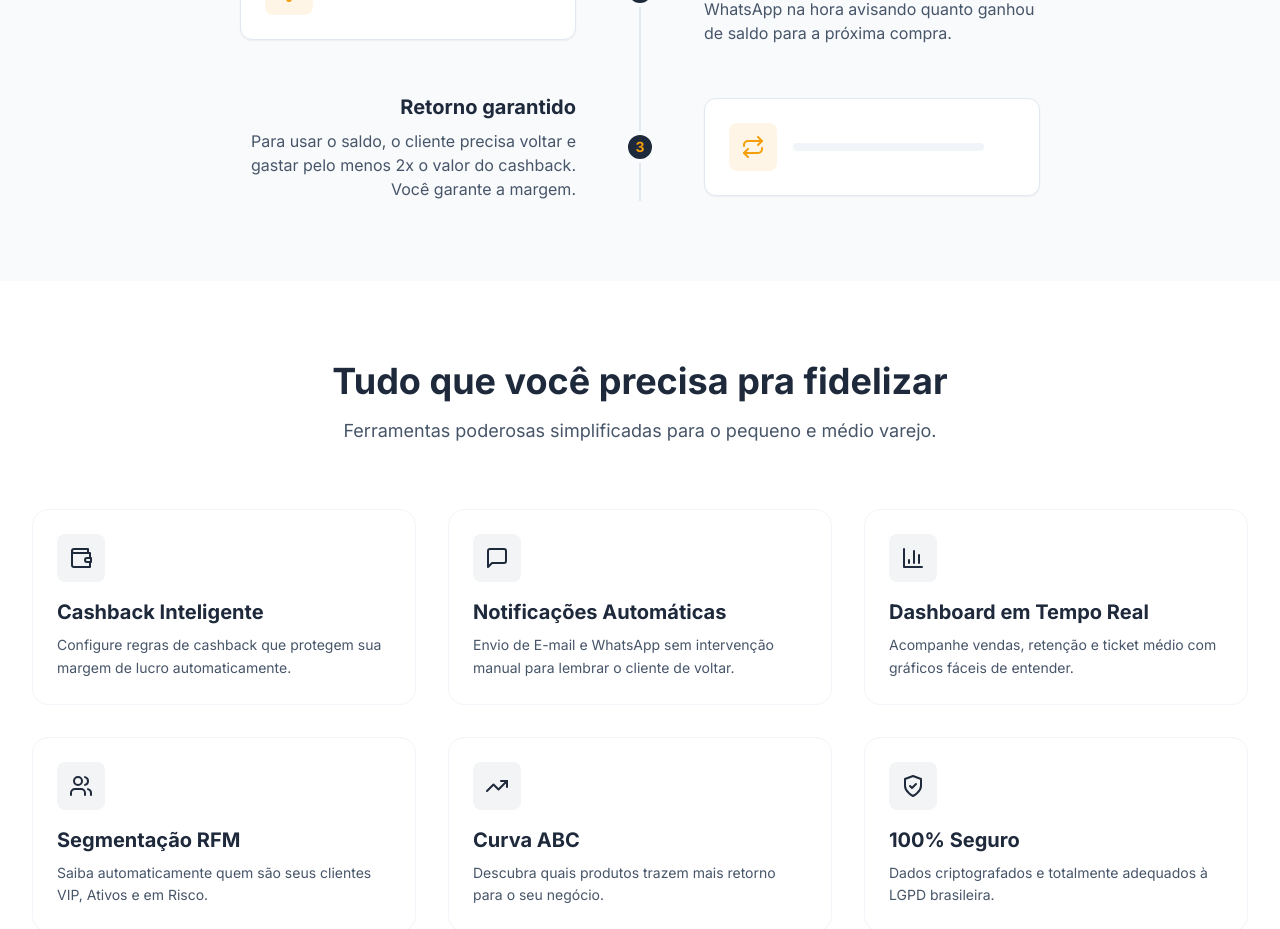
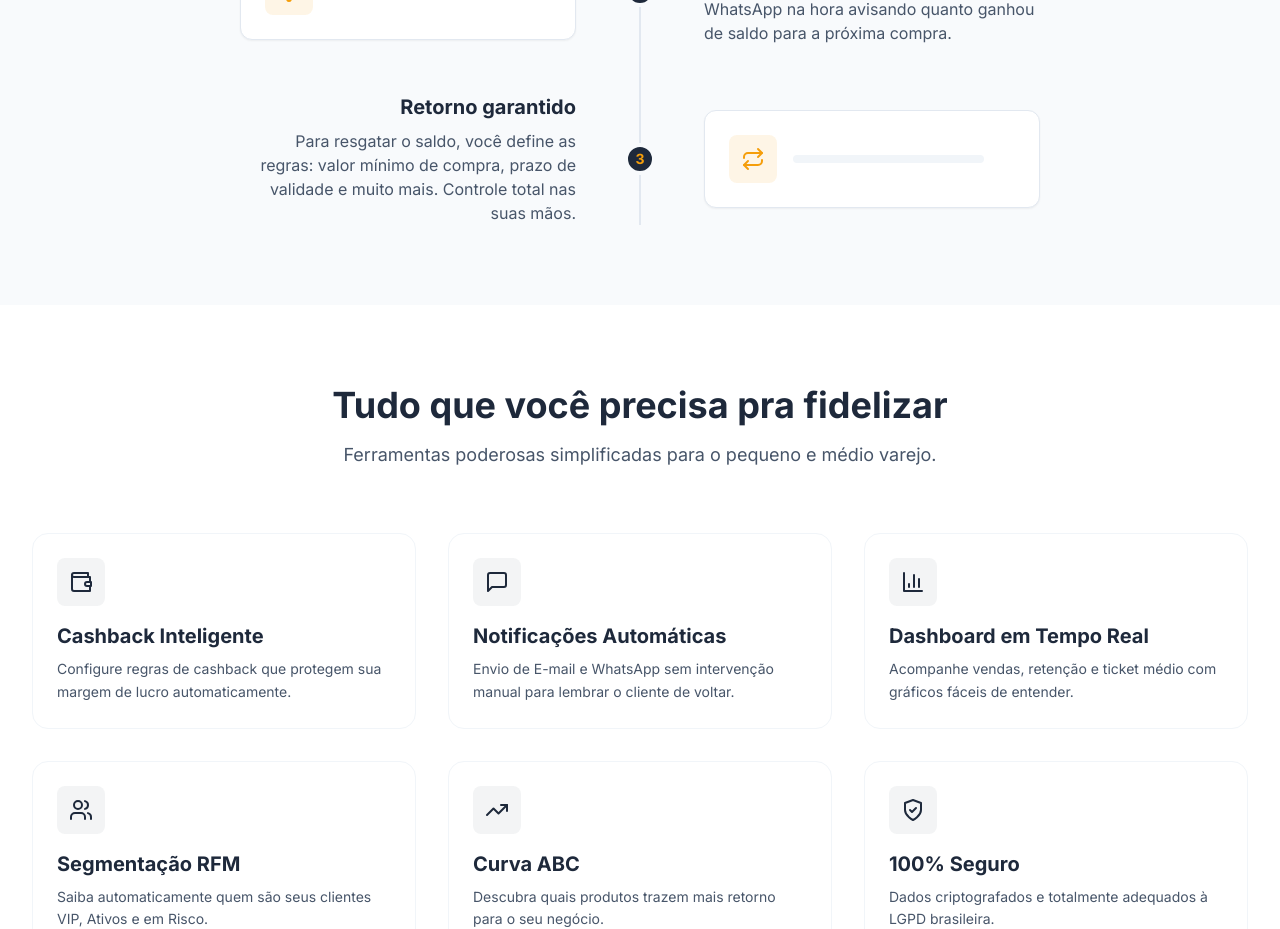
Before and after one commit to 7copass/Fidelify-lp, a React (Vite) app: page / in a window 1280 px wide. Shown: the part 2100-3029 px from the top of the page. Built offline with nearby package versions, Linux system fonts and the light colour scheme.

Commit message:
fix: remove incorrect 2x cashback rule - merchant controls redemption rules

```diff
--- a/sections/HowItWorks.tsx
+++ b/sections/HowItWorks.tsx
@@ -19,7 +19,7 @@ const HowItWorks: React.FC = () => {
     {
       id: 3,
       title: "Retorno garantido",
-      desc: "Para usar o saldo, o cliente precisa voltar e gastar pelo menos 2x o valor do cashback. Você garante a margem.",
+      desc: "Para resgatar o saldo, você define as regras: valor mínimo de compra, prazo de validade e muito mais. Controle total nas suas mãos.",
       icon: Repeat
     }
   ];
```
